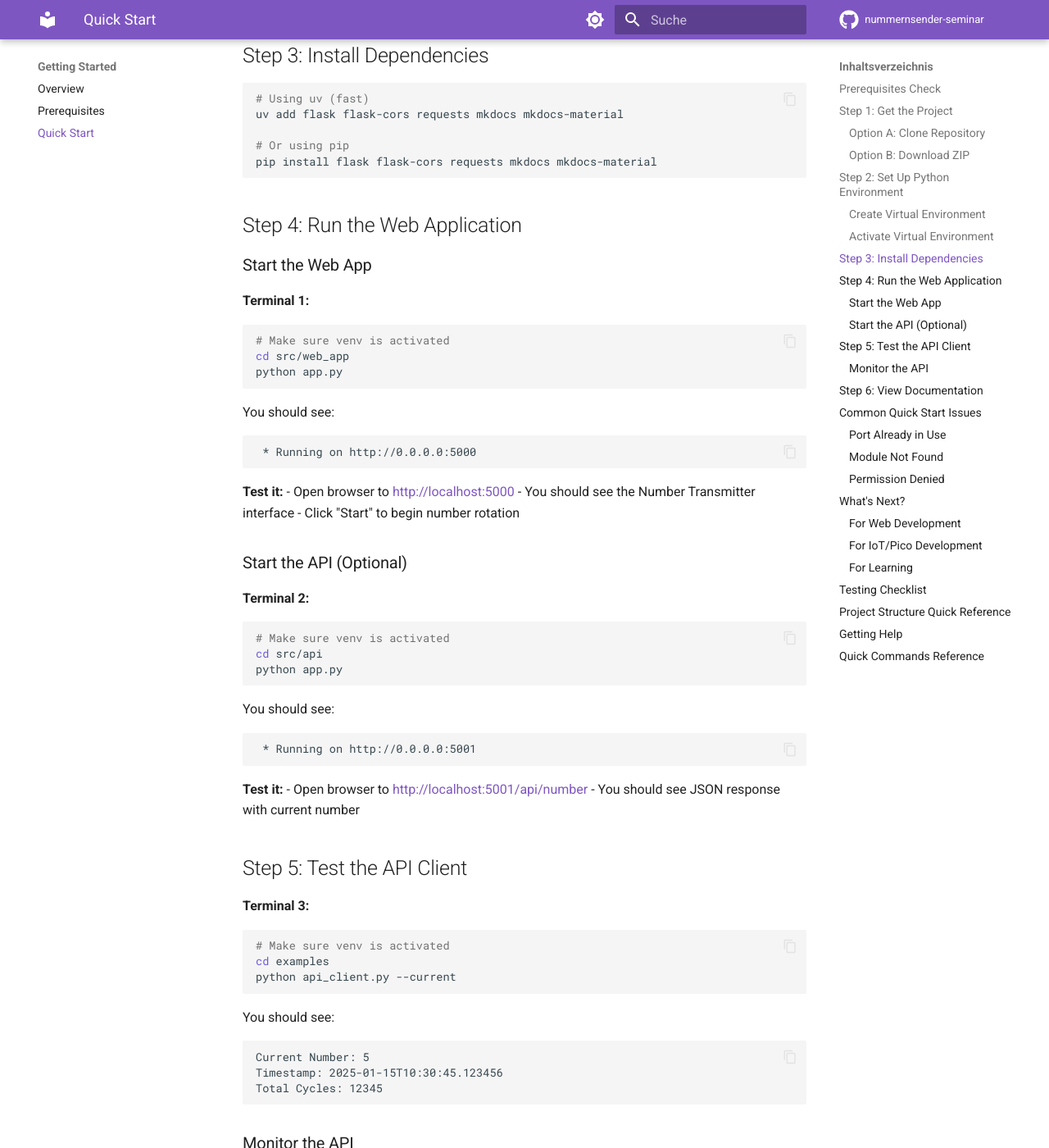
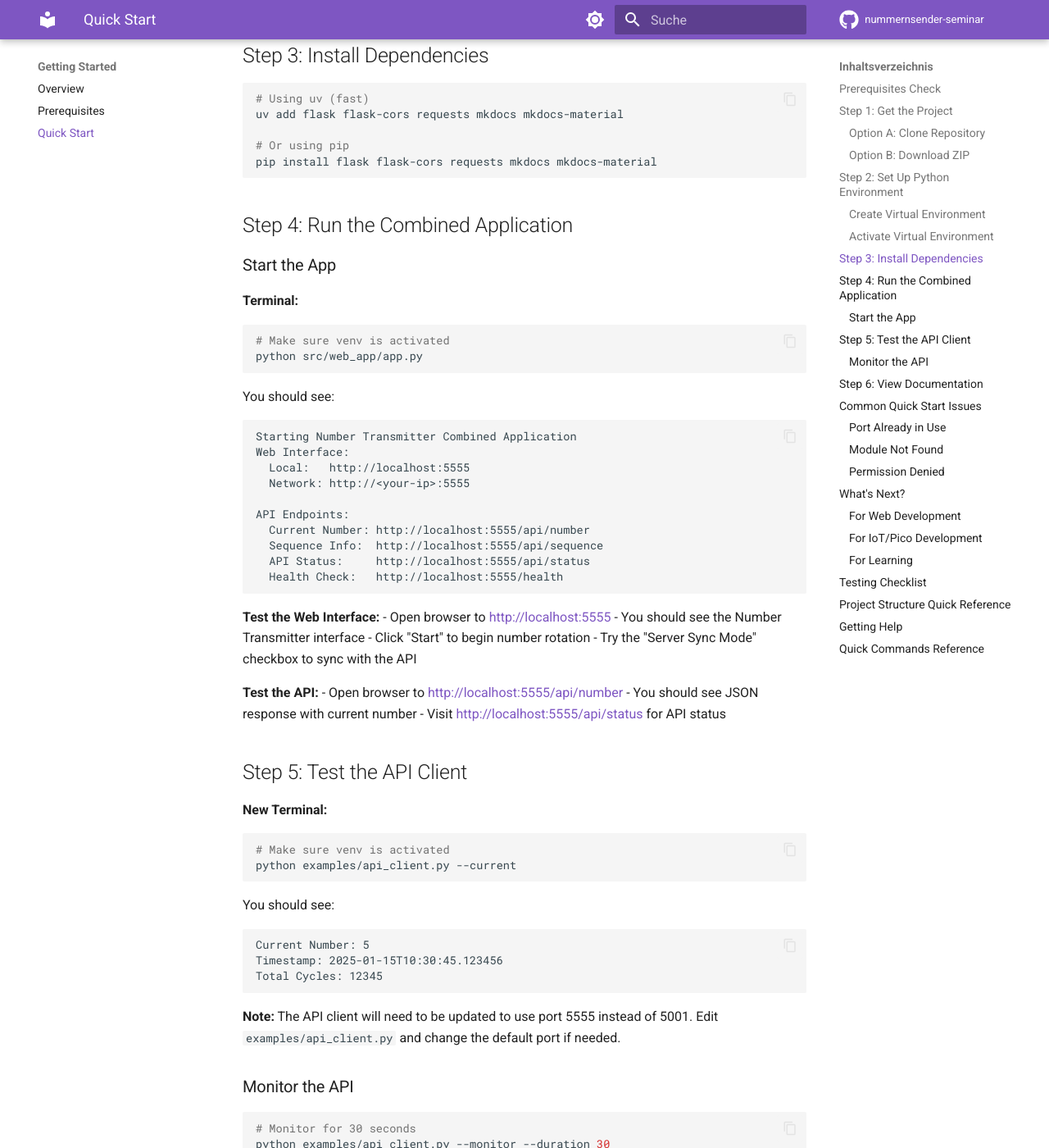
Before and after one commit to jvanvinkenroye/ws_internet_calling, an MkDocs documentation site: the page built from docs/getting-started/quickstart.md, in a window 1280 px wide and 1400 px high, scrolled down 1669 px. Shown: the whole window at 82% size. Built offline with MkDocs 1.6.1 and Material for MkDocs 9.7.7, drawn with Linux system fonts in a browser that asks for light colours; comment, search, counter and statistics services are not loaded; some of the changed text lies outside the part shown.

Commit message:
Combine web-app and api-app into unified application
This commit combines the separate web application and REST API into a
single unified Flask application running on port 5555.

Changes:
- Merged API functionality into src/web_app/app.py
- Added all API endpoints (/api/number, /api/status, /api/sequence)
- Enabled CORS support for cross-origin requests
- Added Server Sync Mode to web interface
- Updated JavaScript to support API synchronization
- Added sync toggle UI in HTML template
- Updated CSS styling for mode selector
- Updated all documentation to reflect combined app
- Changed default port from 5000/5001 to 5555

Features:
- Single application serves both web UI and REST API
- Optional server sync mode in web interface
- Shared number rotation state between web and API
- Health check endpoint at /health
- Network access information displayed in UI

The old standalone API in src/api/ is now deprecated in favor of the
combined application which provides all functionality in one place.

````diff
--- a/docs/getting-started/quickstart.md
+++ b/docs/getting-started/quickstart.md
@@ -71,52 +71,47 @@ uv add flask flask-cors requests mkdocs mkdocs-material
 pip install flask flask-cors requests mkdocs mkdocs-material
 ```
 
-## Step 4: Run the Web Application
+## Step 4: Run the Combined Application
 
-### Start the Web App
+### Start the App
 
-**Terminal 1:**
+**Terminal:**
 ```bash
 # Make sure venv is activated
-cd src/web_app
-python app.py
+python src/web_app/app.py
 ```
 
 You should see:
 ```
- * Running on http://0.0.0.0:5000
+Starting Number Transmitter Combined Application
+Web Interface:
+  Local:   http://localhost:5555
+  Network: http://<your-ip>:5555
+
+API Endpoints:
+  Current Number: http://localhost:5555/api/number
+  Sequence Info:  http://localhost:5555/api/sequence
+  API Status:     http://localhost:5555/api/status
+  Health Check:   http://localhost:5555/health
 ```
 
-**Test it:**
-- Open browser to [http://localhost:5000](http://localhost:5000)
+**Test the Web Interface:**
+- Open browser to [http://localhost:5555](http://localhost:5555)
 - You should see the Number Transmitter interface
 - Click "Start" to begin number rotation
+- Try the "Server Sync Mode" checkbox to sync with the API
 
-### Start the API (Optional)
-
-**Terminal 2:**
-```bash
-# Make sure venv is activated
-cd src/api
-python app.py
-```
-
-You should see:
-```
- * Running on http://0.0.0.0:5001
-```
-
-**Test it:**
-- Open browser to [http://localhost:5001/api/number](http://localhost:5001/api/number)
+**Test the API:**
+- Open browser to [http://localhost:5555/api/number](http://localhost:5555/api/number)
 - You should see JSON response with current number
+- Visit [http://localhost:5555/api/status](http://localhost:5555/api/status) for API status
 
 ## Step 5: Test the API Client
 
-**Terminal 3:**
+**New Terminal:**
 ```bash
 # Make sure venv is activated
-cd examples
-python api_client.py --current
+python examples/api_client.py --current
 ```
 
 You should see:
@@ -126,14 +121,16 @@ Timestamp: 2025-01-15T10:30:45.123456
 Total Cycles: 12345
 ```
 
+**Note:** The API client will need to be updated to use port 5555 instead of 5001. Edit `examples/api_client.py` and change the default port if needed.
+
 ### Monitor the API
 
 ```bash
 # Monitor for 30 seconds
-python api_client.py --monitor --duration 30
+python examples/api_client.py --monitor --duration 30
 
 # Get API status
-python api_client.py --status
+python examples/api_client.py --status
 ```
 
 ## Step 6: View Documentation
@@ -156,17 +153,17 @@ OSError: [Errno 48] Address already in use
 
 **Solution:**
 ```bash
-# Find and kill process on port 5000
+# Find and kill process on port 5555
 # macOS/Linux
-lsof -ti:5000 | xargs kill -9
+lsof -ti:5555 | xargs kill -9
 
 # Windows
-netstat -ano | findstr :5000
+netstat -ano | findstr :5555
 taskkill /PID <PID> /F
 
 # Or use different port
-# Edit app.py and change:
-app.run(port=5002)  # Use any available port
+# Edit src/web_app/app.py and change the port variable:
+port = 5556  # Use any available port
 ```
 
 ### Module Not Found
@@ -209,7 +206,7 @@ uv add flask flask-cors
 ### For Web Development
 - [Web Application Documentation](../web-app/web-app.md)
 - [API Documentation](../web-app/api.md)
-- Explore the code in `src/web_app/` and `src/api/`
+- Explore the combined app code in `src/web_app/`
 
 ### For IoT/Pico Development
 - [Install Thonny IDE](../guides/thonny_installation.md)
@@ -225,12 +222,15 @@ uv add flask flask-cors
 
 Verify everything works:
 
-- [ ] Web app runs on http://localhost:5000
+- [ ] Combined app runs on http://localhost:5555
+- [ ] Web interface displays at http://localhost:5555
 - [ ] Number display shows and rotates
 - [ ] Start/Stop/Reset buttons work
-- [ ] API runs on http://localhost:5001
-- [ ] API returns JSON at http://localhost:5001/api/number
-- [ ] API client can fetch current number
+- [ ] Server Sync Mode checkbox toggles sync
+- [ ] API returns JSON at http://localhost:5555/api/number
+- [ ] API status available at http://localhost:5555/api/status
+- [ ] Health check responds at http://localhost:5555/health
+- [ ] API client can fetch current number (update port if needed)
 - [ ] MkDocs documentation serves on http://localhost:8000
 
 ## Project Structure Quick Reference
@@ -238,12 +238,12 @@ Verify everything works:
 ```
 ws_internet_calling/
 ├── src/
-│   ├── web_app/          # Flask web application
-│   │   ├── app.py        # Main Flask app
+│   ├── web_app/          # Combined Flask application (Web + API)
+│   │   ├── app.py        # Main Flask app (includes API endpoints)
 │   │   ├── templates/    # HTML templates
 │   │   └── static/       # CSS, JS, images
-│   ├── api/              # REST API
-│   │   └── app.py        # API endpoints
+│   ├── api/              # Legacy API (deprecated - now part of web_app)
+│   │   └── app.py        # Old API endpoints (use web_app instead)
 │   └── pico_scripts/     # Raspberry Pi Pico programs
 ├── examples/
 │   └── api_client.py     # API client example
@@ -273,17 +273,19 @@ If you run into issues:
 source .venv/bin/activate  # macOS/Linux
 .venv\Scripts\activate     # Windows
 
-# Run web app
+# Run combined app (Web + API on port 5555)
 python src/web_app/app.py
 
-# Run API
-python src/api/app.py
-
-# Run API client
+# Run API client (may need port update to 5555)
 python examples/api_client.py --current
 
 # Serve documentation
 mkdocs serve
+
+# Test API endpoints
+curl http://localhost:5555/api/number
+curl http://localhost:5555/api/status
+curl http://localhost:5555/health
 
 # Deactivate venv
 deactivate
````
Also changed, not shown: docs/web-app/api.md (+25 -4 lines), docs/web-app/running.md (+22 -11 lines), docs/web-app/web-app.md (+31 -17 lines), src/web_app/static/css/style.css (+37 -0 lines), src/web_app/static/js/main.js (+94 -0 lines), src/web_app/templates/index.html (+8 -0 lines), 1 other file.
